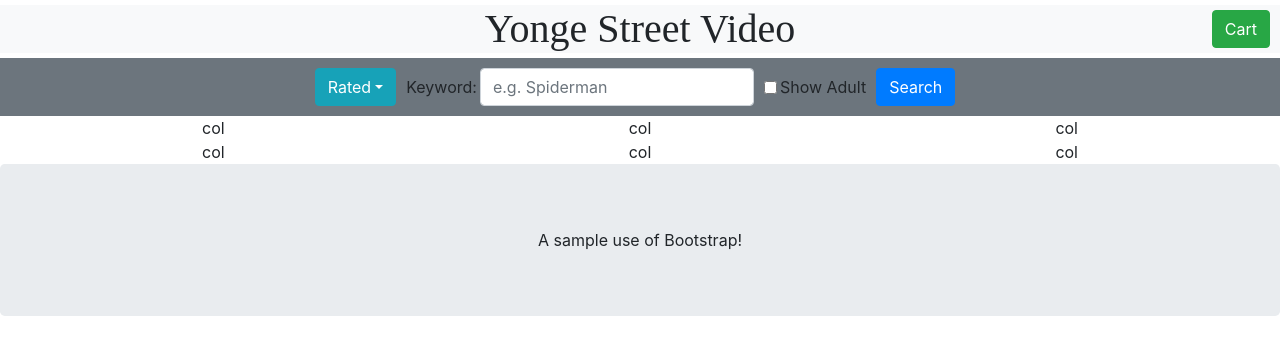
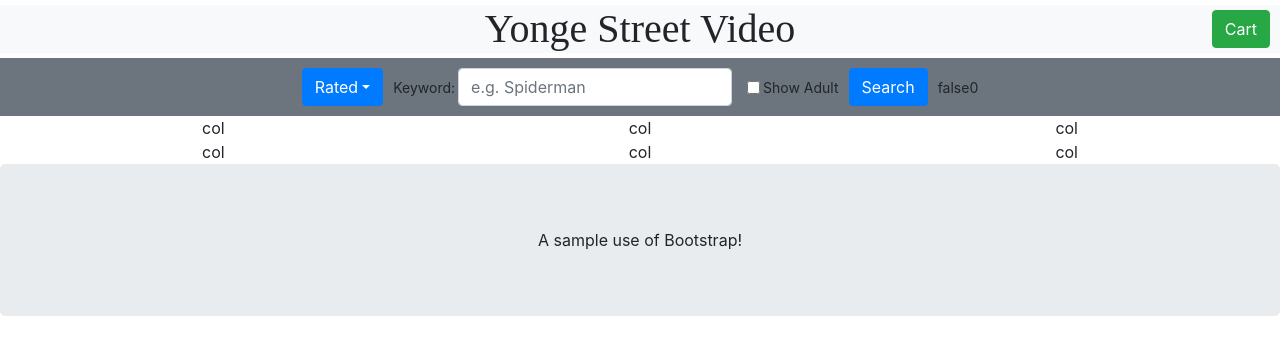
Before and after one commit to CheukHoYun/app_for_achievers, a React (Create React App) app: page / in a window 1280 px wide. Shown: the top 354 px of the page. Built offline with nearby package versions, Linux system fonts and the light colour scheme; no server answers; some icons are missing.

Commit message:
regular commit

```diff
--- a/src/components/App.js
+++ b/src/components/App.js
@@ -11,6 +11,7 @@ class App extends Component {
     super();
     this.state = {
       showCart: false,
+      movies: {},
     };
   }
 
@@ -18,11 +19,20 @@ class App extends Component {
     this.setState({ showCart: !this.state.showCart });
   };
 
+  handleSearch = (rating, adult, keyword) => {
+    fetch(
+      "https://api.themoviedb.org/3/movie/541?api_key=f1eac36202d95b8df16fcf8afd17c6b0&language=en-CA"
+    )
+      .then((response) => response.json())
+      .then((data) => this.setState({ movies: data }));
+    console.log("movies!!!", this.state.movies);
+  };
+
   render() {
     return (
       <div>
         <Header onToggle={this.handleToggle} />
-        <ToolBar />
+        <ToolBar onSearch={this.handleSearch} />
         <Content />
         <Footer />
         {this.state.showCart ? <Cart /> : null}
--- a/src/components/Content.js
+++ b/src/components/Content.js
@@ -21,15 +21,15 @@ class Content extends Component {
     return (
       <div className="container-fluid">
         {" "}
-        <div class="row">
-          <div class="col d-flex justify-content-center">col</div>
-          <div class="col d-flex justify-content-center">col</div>
-          <div class="col d-flex justify-content-center">col</div>
-          <div class="w-100"></div>
-          <div class="col d-flex justify-content-center">col</div>
-          <div class="col d-flex justify-content-center">col</div>
-          <div class="col d-flex justify-content-center">col</div>
-          <div class="w-100"></div>
+        <div className="row">
+          <div className="col d-flex justify-content-center">col</div>
+          <div className="col d-flex justify-content-center">col</div>
+          <div className="col d-flex justify-content-center">col</div>
+          <div className="w-100"></div>
+          <div className="col d-flex justify-content-center">col</div>
+          <div className="col d-flex justify-content-center">col</div>
+          <div className="col d-flex justify-content-center">col</div>
+          <div className="w-100"></div>
         </div>{" "}
       </div>
     );
--- a/src/components/Header.js
+++ b/src/components/Header.js
@@ -32,7 +32,7 @@ class Header extends Component {
           className="btn btn-success"
           onClick={this.props.onToggle}
         >
-          <span class="glyphicon glyphicon-shopping-cart"></span> Cart
+          <span className="glyphicon glyphicon-shopping-cart"></span> Cart
         </button>
       </div>
     );
--- a/src/components/ToolBar.js
+++ b/src/components/ToolBar.js
@@ -1,74 +1,119 @@
 import React, { Component } from "react";
 
 class ToolBar extends Component {
-  state = {};
+  constructor() {
+    super();
+    this.state = {
+      keyword: "",
+      isAdult: false,
+      rated: 0,
+    };
+  }
+
+  handleChange = (event) => {
+    const { name, value, type, checked } = event.target;
+    type === "checkbox"
+      ? this.setState({ [name]: checked })
+      : this.setState({ [name]: value });
+  };
+
+  changeStar = (x) => {
+    this.setState({ rated: x });
+  };
+
+  toStars = (n) => {
+    let s = "";
+    for (let i = 0; i < n; i++) {
+      s += "★";
+    }
+    return s;
+  };
+
   render() {
     return (
-      <div className="row justify-content-center bg-secondary">
+      <div
+        style={{ fontSize: 14 }}
+        className="row justify-content-center bg-secondary "
+      >
         <form className="form-inline">
           <div className="form-group">
-            <div class="dropdown">
+            <div className="dropdown">
               <button
-                class="btn btn-info dropdown-toggle"
                 type="button"
-                id="dropdownMenuButton"
+                className="btn btn-primary dropdown-toggle"
                 data-toggle="dropdown"
-                aria-haspopup="true"
-                aria-expanded="false"
               >
-                Rated
+                {this.state.rated == 0
+                  ? "Rated"
+                  : this.toStars(this.state.rated)}
               </button>
-              <div class="dropdown-menu" aria-labelledby="dropdownMenuButton">
+              <div className="dropdown-menu">
                 <a
                   style={{ color: "rgb(255,215,0)" }}
-                  class="dropdown-item"
+                  className="dropdown-item"
                   href="#"
+                  onClick={() => this.changeStar(5)}
                 >
                   ★★★★★
                 </a>
                 <a
                   style={{ color: "rgb(255,215,0)" }}
-                  class="dropdown-item"
+                  className="dropdown-item"
                   href="#"
+                  onClick={() => this.changeStar(4)}
                 >
                   ★★★★
                 </a>
                 <a
                   style={{ color: "rgb(255,215,0)" }}
-                  class="dropdown-item"
+                  className="dropdown-item"
                   href="#"
+                  onClick={() => this.changeStar(3)}
                 >
                   ★★★
                 </a>
               </div>
             </div>
-            <label
-              style={{ "margin-left": 10, "margin-right": 3 }}
-              for="keyword"
-            >
-              Keyword:{" "}
-            </label>
+            <label style={{ marginLeft: 10, marginRight: 3 }}>Keyword: </label>
             <input
               type="text"
               className="form-control"
+              value={this.state.keyword}
               id="keyword"
               placeholder="e.g. Spiderman"
               name="keyword"
+              onChange={this.handleChange}
             ></input>
           </div>
           <div className="checkbox">
             <label>
               <input
-                style={{ "margin-left": 10, "margin-right": 3 }}
+                style={{ marginLeft: 15, marginRight: 3 }}
                 type="checkbox"
-                name="show_adult"
+                name="isAdult"
+                checked={this.state.isAdult}
+                onChange={this.handleChange}
               ></input>
               Show Adult
             </label>
           </div>
-          <button style={{ margin: 10 }} type="submit" class="btn btn-primary">
+          <button
+            style={{ margin: 10 }}
+            type="submit"
+            className="btn btn-primary"
+            onClick={() =>
+              this.props.onSearch(
+                this.state.rated,
+                this.state.isAdult,
+                this.state.keyword
+              )
+            }
+          >
             Search
           </button>
+          <div>{this.state.isAdult.toString()}</div>
+          <div>{this.state.keyword}</div>
+          <div>{this.state.rated}</div>
         </form>
       </div>
     );
```
Also changed, not shown: 1 other file (tests, documents, lock files or other folders).
